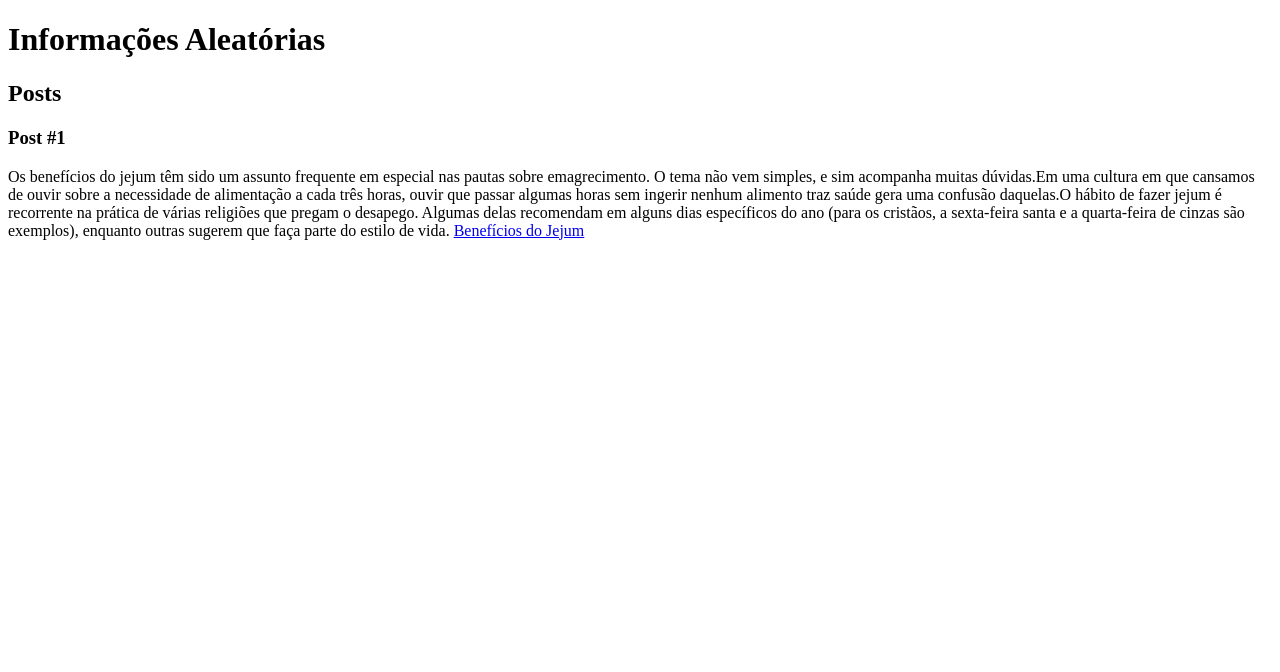
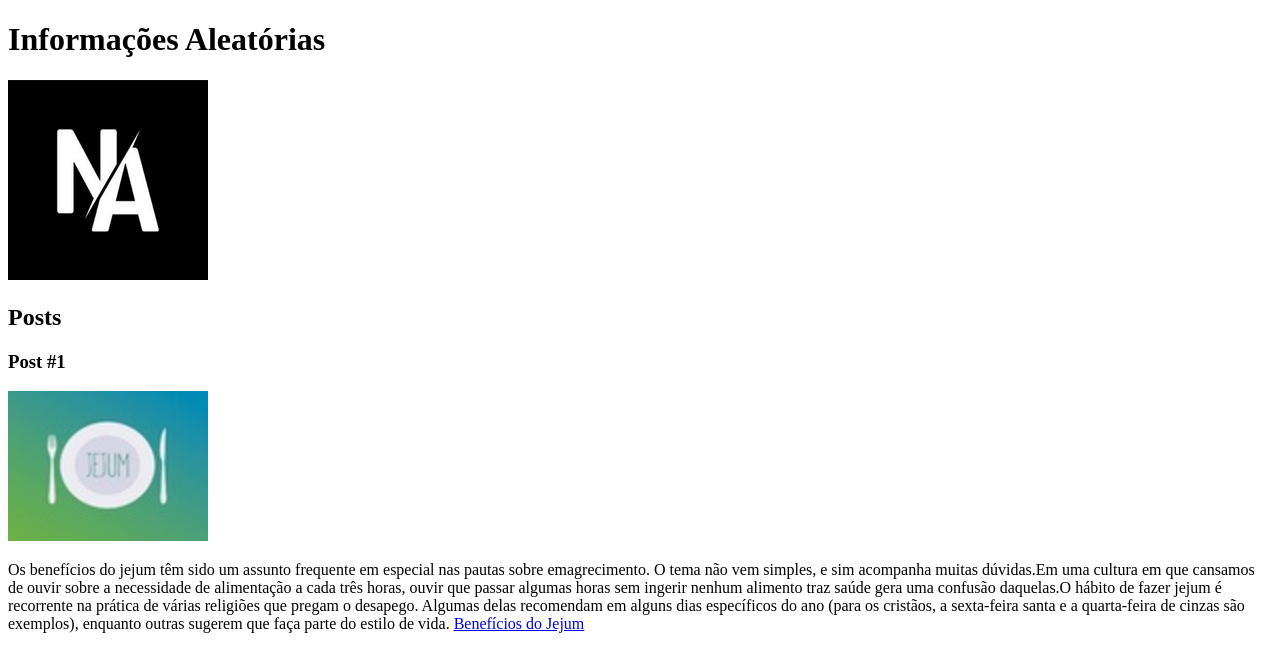
Before and after one commit to ericpatricksantos/SitePessoal, a plain HTML site: page index.html in a window 1280 px wide. Drawn offline with Linux system fonts and the light colour scheme.

Commit message:
Adicionando Post

```diff
--- a/index.html
+++ b/index.html
@@ -10,12 +10,14 @@
         </header>
         <section>
             <header>
+                <img src="imagens/noticiasaleatorias.jpg" alt="Imagens Aleatórias">
                 <h2>Posts</h2>
             </header>
 
             <article>
                 <header>
                     <h3>Post #1</h3>
+                    <img src="imagens/jejum-1.jpg" alt="Ilustração do Jejum">
                 </header>
 
                 <p>Os benefícios do jejum têm sido um assunto frequente em
```
Also changed, not shown: imagens/jejum-1.jpg (added), imagens/noticiasaleatorias.jpg (added).
